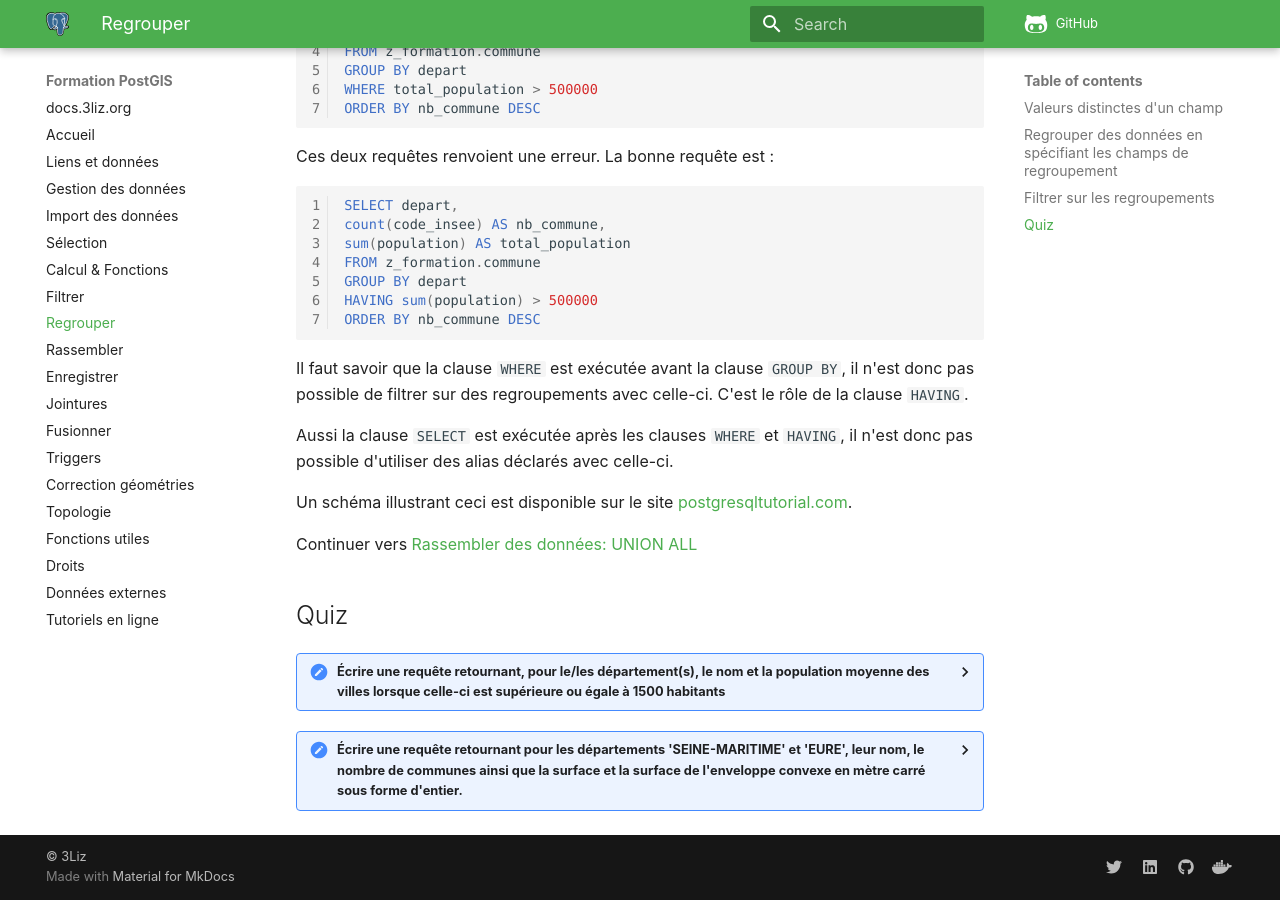
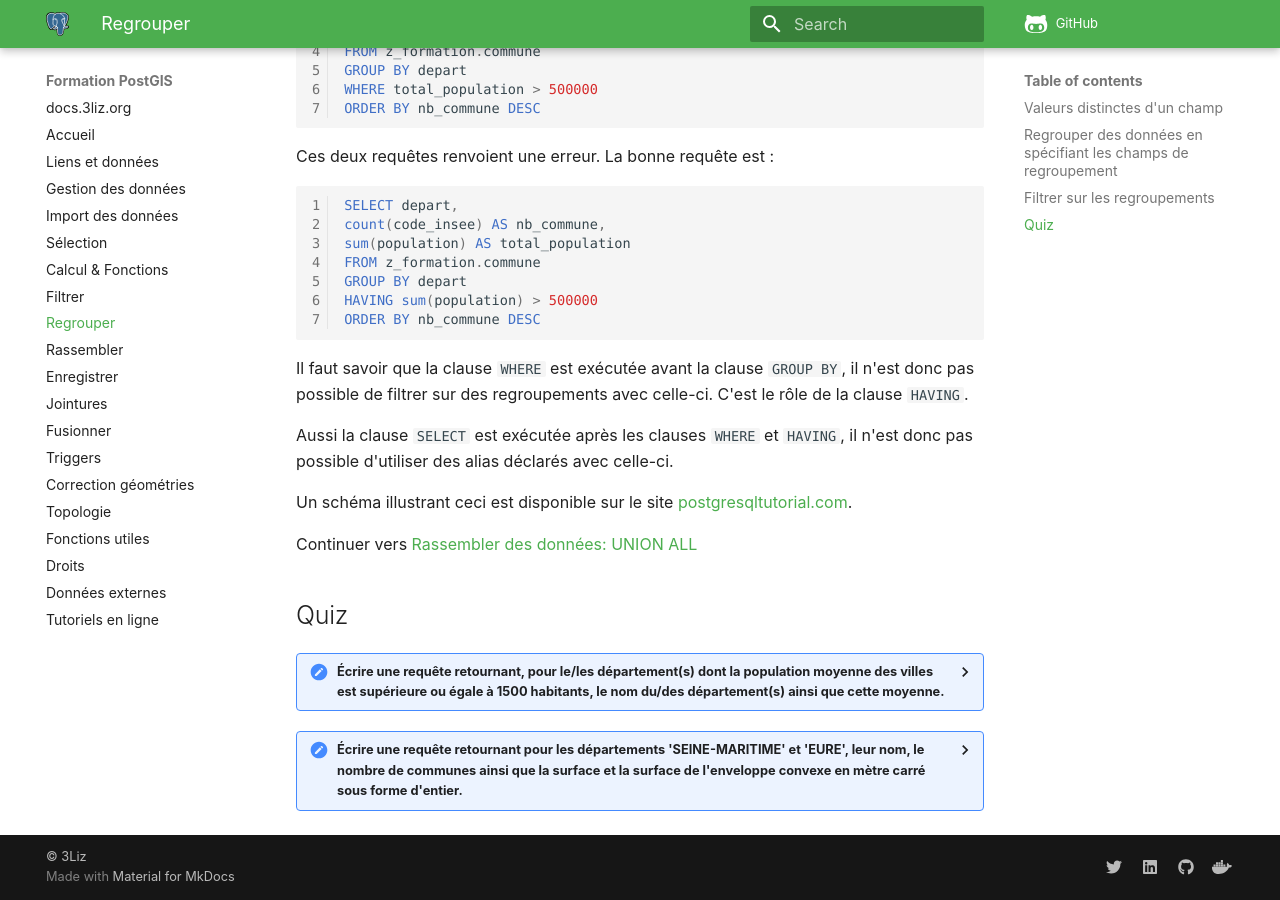
Before and after one commit to 3liz/formation-postgis, an MkDocs documentation site: the page built from docs/group_data.md, in a window 1280 px wide and 900 px high, scrolled down 3115 px. Built offline with MkDocs 1.6.1 and Material for MkDocs 9.7.7, drawn with Linux system fonts in a browser that asks for light colours; nearby versions of some CDN libraries; comment, search, counter and statistics services are not loaded.

Commit message:
Fix: Phrase ambigue

````diff
--- a/docs/group_data.md
+++ b/docs/group_data.md
@@ -172,7 +172,7 @@ Continuer vers [Rassembler des données: UNION ALL](./union.md)
 ## Quiz
 
 <details>
-  <summary>Écrire une requête retournant, pour le/les département(s), le nom et la population moyenne des villes lorsque celle-ci est supérieure ou égale à 1500 habitants</summary>
+  <summary>Écrire une requête retournant, pour le/les département(s) dont la population moyenne des villes est supérieure ou égale à 1500 habitants, le nom du/des département(s) ainsi que cette moyenne.</summary>
 
   ```sql
   SELECT depart,
````
